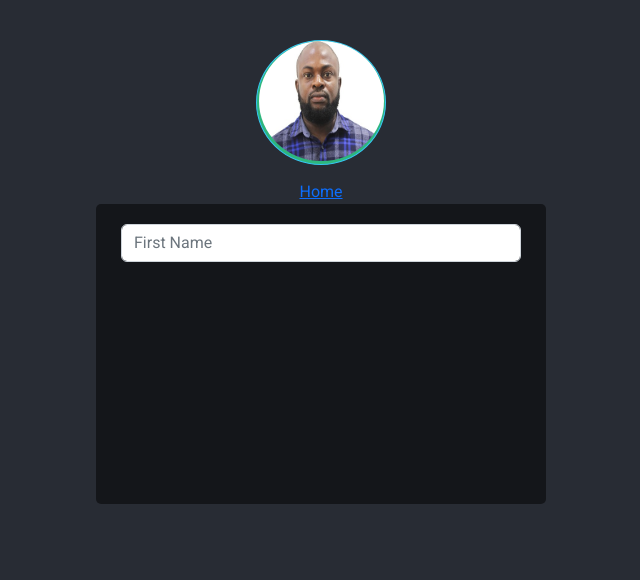
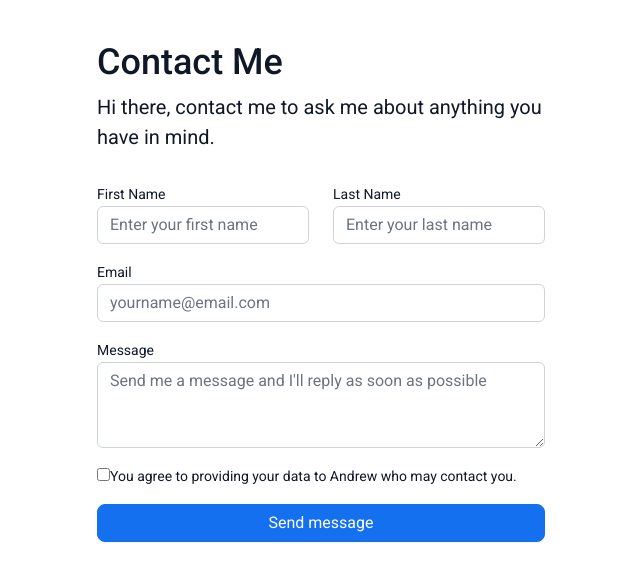
Before and after one commit to onosokwe/hngi9-task1, a React (Create React App) app: page /contact in a window 1280 px wide. Shown: the top 580 px of the page, without its empty margins (319-959 px from the left). Built offline with nearby package versions, Linux system fonts and the light colour scheme.

Commit message:
style: contact page

```diff
--- a/src/App.css
+++ b/src/App.css
@@ -7,10 +7,10 @@ body {
   -moz-osx-font-smoothing: grayscale;
   height: 100%;
   transition: all linear 100ms;
-  text-align: center;
   display: block;
-   padding: 40px;
-   background-color: #282c34;
+  padding: 40px;
+  background-color: #fff;
+  color: #101828;
 }
 
 html {
@@ -28,7 +28,7 @@ html {
 .App-logo-box {
   height: 125px;
   border-radius: 50%;
-  width:  130px;
+  width: 130px;
   background-color: #2EB67D;
   border: 1px solid #36C5F0;
   margin-bottom: 15px;
@@ -54,15 +54,15 @@ html {
 }
 
 .links-section {
-  text-align:center;
-  background-color:rgba(0, 0, 0, 0.5);
+  text-align: center;
+  background-color: rgba(0, 0, 0, 0.5);
   border-radius: 5px;
   margin-top: 10px;
   padding: 20px 25px;
   width: 450px;
-   min-height:300px;
-   margin: 0 auto 35px;
-   max-width: 100%;
+  min-height: 300px;
+  margin: 0 auto 35px;
+  max-width: 100%;
 }
 
 .link {
@@ -76,26 +76,85 @@ html {
   font-size: 16px;
   background-color: #36C5F0;
 }
+
 .link:hover {
   text-decoration: none;
   color: white;
   transition: 0.3s all ease-in;
 }
+
 .subtext {
   font-size: 10px;
   color: #ddd;
   text-align: left;
   font-style: italic;
 }
+
 .red {
   background-color: #E01E5A;
 }
+
 .green {
   background-color: #2EB67D;
 }
+
 .yellow {
   background-color: #ECB22E;
 }
+
 .purple {
   background-color: #4A154B;
 }
+
+.contact-page {
+  text-align: left;
+  width: 448px;
+  margin: 0 auto;
+  color: #101828;
+  background-color: #fff;
+}
+
+
+.contact-section {
+  margin-top: 10px;
+  min-height: 300px;
+  margin: 0 auto 35px;
+  max-width: 100%;
+  text-align: left;
+}
+
+label {
+  color: #101828;
+  font-size: 14px;
+  line-height: 20px;
+}
+
+input:focus {
+  box-shadow: none;
+  outline: none;
+}
+
+.contact-section button {
+  background-color: #1570EF;
+  border: 1px solid #1570EF;
+  box-shadow: 0px 1px 2px rgba(16, 24, 40, 0.05);
+  border-radius: 8px;
+  width: 100%;
+  font-size: 16px;
+  line-height: 24px;
+}
+
+.contact-page h2 {
+  text-align: left;
+  font-size: 36px;
+  line-height: 44px;
+  color: #101828;
+}
+
+.contact-page p {
+  text-align: left;
+  font-size: 20px;
+  line-height: 30px;
+  color: #101828;
+  margin-bottom: 30px;
+}
--- a/src/pages/Contact.js
+++ b/src/pages/Contact.js
@@ -1,21 +1,64 @@
 import React, { Component } from "react";
-import { Link } from 'react-router-dom';
-import passport from '../assets/passport.jpg';
 
 class Contact extends Component {
 	render() {
 		return (
-			<div className="App">
-				<header className="App-header">
-					<div className="App-logo-box">
-						<img src={passport} className="App-logo" alt="passport" id="profile__img" />
-					</div>
-					<Link to='/'>Home</Link>
+			<div className="contact-page">
+				<header>
+					<h2>Contact Me</h2>
+					<p>Hi there, contact me to ask me about anything you have in mind.</p>
 				</header>
 
-				<section className="links-section">
+				<section className="contact-section">
 					<form>
-						<input className="form-control" placeholder="First Name" id='first__name' />
+						<div className="row">
+							<div className="col-md-6">
+								<label>First Name</label>
+								<input type="text"
+									className="form-control mb-3"
+									placeholder="Enter your first name"
+									id='first_name' />
+							</div>
+							<div className="col-md-6">
+								<label>Last Name</label>
+								<input
+									type="text"
+									className="form-control mb-3"
+									placeholder="Enter your last name"
+									id='last_name' />
+							</div>
+						</div>
+						<div className="col-md-12">
+							<label>Email</label>
+							<input
+								type="email"
+								className="form-control mb-3"
+								placeholder="yourname@email.com"
+								id='email' />
+						</div>
+						<div className="col-md-12">
+							<label>Message</label>
+							<textarea
+								className="form-control mb-3"
+								rows="3"
+								cols="33"
+								placeholder="Send me a message and I'll reply as soon as possible"
+								id="message">
+							</textarea>
+						</div>
+						<div className="col-md-12 mb-3">
+							<label>
+								<input type="checkbox" value="YES" />
+								You agree to providing your data to Andrew who may contact you.
+							</label>
+						</div>
+
+						<button
+							className="btn btn-block btn-success"
+							type="submit"
+							id="btn_submit">Send message
+						</button>
+
 					</form>
 
 				</section>
```
